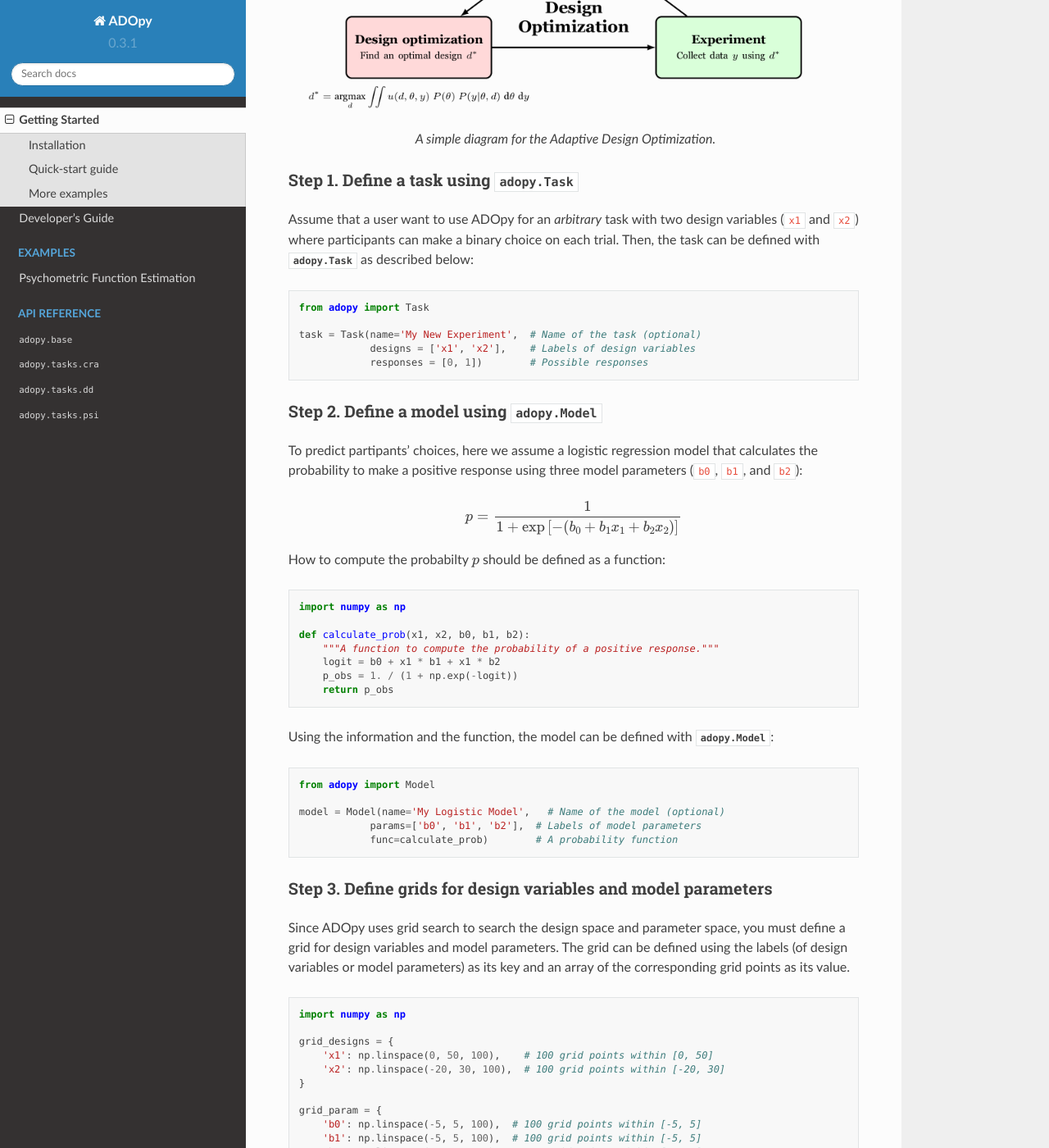
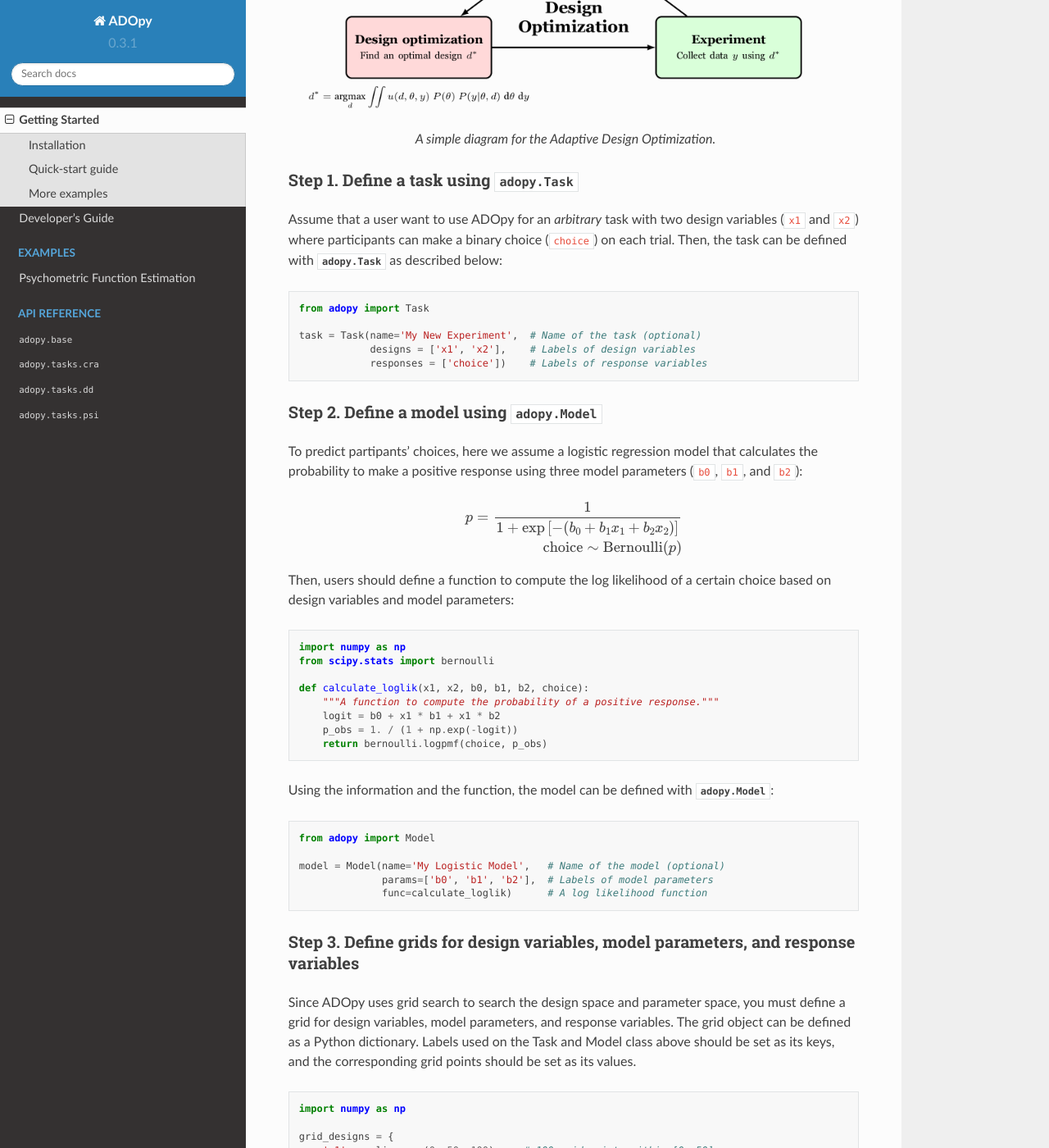
Before and after one commit to adopy/adopy, a Sphinx documentation site: the page built from docs/source/getting-started.rst, in a window 1280 px wide and 1400 px high, scrolled down 832 px. Shown: the whole window at 82% size. Built offline with Sphinx 7.4.7 and the Read the Docs theme 2.0.0, drawn with Linux system fonts in a browser that asks for light colours; some of the changed text lies outside the part shown.

Commit message:
Update getting started with the latest usage

```diff
--- a/docs/source/getting-started.rst
+++ b/docs/source/getting-started.rst
@@ -37,8 +37,9 @@ Step 1. Define a task using :py:class:`adopy.Task`
 ~~~~~~~~~~~~~~~~~~~~~~~~~~~~~~~~~~~~~~~~~~~~~~~~~~
 
 Assume that a user want to use ADOpy for an *arbitrary* task with two design
-variables (``x1`` and ``x2``) where participants can make a binary choice on each
-trial. Then, the task can be defined with :py:class:`adopy.Task` as described below:
+variables (``x1`` and ``x2``) where participants can make a binary choice
+(``choice``) on each trial. Then, the task can be defined with
+:py:class:`adopy.Task` as described below:
 
 .. code:: python
 
@@ -46,7 +47,7 @@ trial. Then, the task can be defined with :py:class:`adopy.Task` as described be
 
     task = Task(name='My New Experiment',  # Name of the task (optional)
                 designs = ['x1', 'x2'],    # Labels of design variables
-                responses = [0, 1])        # Possible responses
+                responses = ['choice'])    # Labels of response variables
 
 Step 2. Define a model using :py:class:`adopy.Model`
 ~~~~~~~~~~~~~~~~~~~~~~~~~~~~~~~~~~~~~~~~~~~~~~~~~~~~
@@ -57,19 +58,22 @@ parameters (``b0``, ``b1``, and ``b2``):
 
 .. math::
 
-    p = \frac{1}{1 + \exp\left[ - (b_0 + b_1 x_1 + b_2 x_2) \right]}
+    p = \frac{1}{1 + \exp\left[ - (b_0 + b_1 x_1 + b_2 x_2) \right]} \\
+    \text{choice} \sim \text{Bernoulli}(p)
 
-How to compute the probabilty :math:`p` should be defined as a function:
+Then, users should define a function to compute the log
+likelihood of a certain choice based on design variables and model parameters:
 
 .. code:: python
 
     import numpy as np
+    from scipy.stats import bernoulli
 
-    def calculate_prob(x1, x2, b0, b1, b2):
+    def calculate_loglik(x1, x2, b0, b1, b2, choice):
         """A function to compute the probability of a positive response."""
         logit = b0 + x1 * b1 + x1 * b2
         p_obs = 1. / (1 + np.exp(-logit))
-        return p_obs
+        return bernoulli.logpmf(choice, p_obs)
 
 Using the information and the function, the model can be defined with
 :py:class:`adopy.Model`:
@@ -79,18 +83,18 @@ Using the information and the function, the model can be defined with
     from adopy import Model
 
     model = Model(name='My Logistic Model',   # Name of the model (optional)
-                params=['b0', 'b1', 'b2'],  # Labels of model parameters
-                func=calculate_prob)        # A probability function
+                  params=['b0', 'b1', 'b2'],  # Labels of model parameters
+                  func=calculate_loglik)      # A log likelihood function
 
 
-Step 3. Define grids for design variables and model parameters
-~~~~~~~~~~~~~~~~~~~~~~~~~~~~~~~~~~~~~~~~~~~~~~~~~~~~~~~~~~~~~~
+Step 3. Define grids for design variables, model parameters, and response variables
+~~~~~~~~~~~~~~~~~~~~~~~~~~~~~~~~~~~~~~~~~~~~~~~~~~~~~~~~~~~~~~~~~~~~~~~~~~~~~~~~~~~
 
 Since ADOpy uses grid search to search the design space and parameter space,
-you must define a grid for design variables and model parameters.
-The grid can be defined using the labels (of design variables or model
-parameters) as its key and an array of the corresponding grid points
-as its value.
+you must define a grid for design variables, model parameters, and response
+variables. The grid object can be defined as a Python dictionary.
+Labels used on the Task and Model class above should be set as its keys, and
+the corresponding grid points should be set as its values.
 
 .. code:: python
 
@@ -107,6 +111,10 @@ as its value.
         'b2': np.linspace(-5, 5, 100),  # 100 grid points within [-5, 5]
     }
 
+    grid_response = {
+        'choice': [0, 1]  # Binary choice
+    }
+
 Step 4. Initialize an engine using :py:class:`adopy.Engine`
 ~~~~~~~~~~~~~~~~~~~~~~~~~~~~~~~~~~~~~~~~~~~~~~~~~~~~~~~~~~~
 
@@ -121,7 +129,8 @@ optimal design using ADO.
     engine = Engine(model=model,              # a Model object
                     task=task,                # a Task object
                     grid_design=grid_design,  # a grid for design variables
-                    grid_param=grid_param)    # a grid for model parameters
+                    grid_param=grid_param,    # a grid for model parameters
+                    grid_response=grid_response)  # a grid for response variables
 
 
 Step 5. Compute a design using the engine
```
